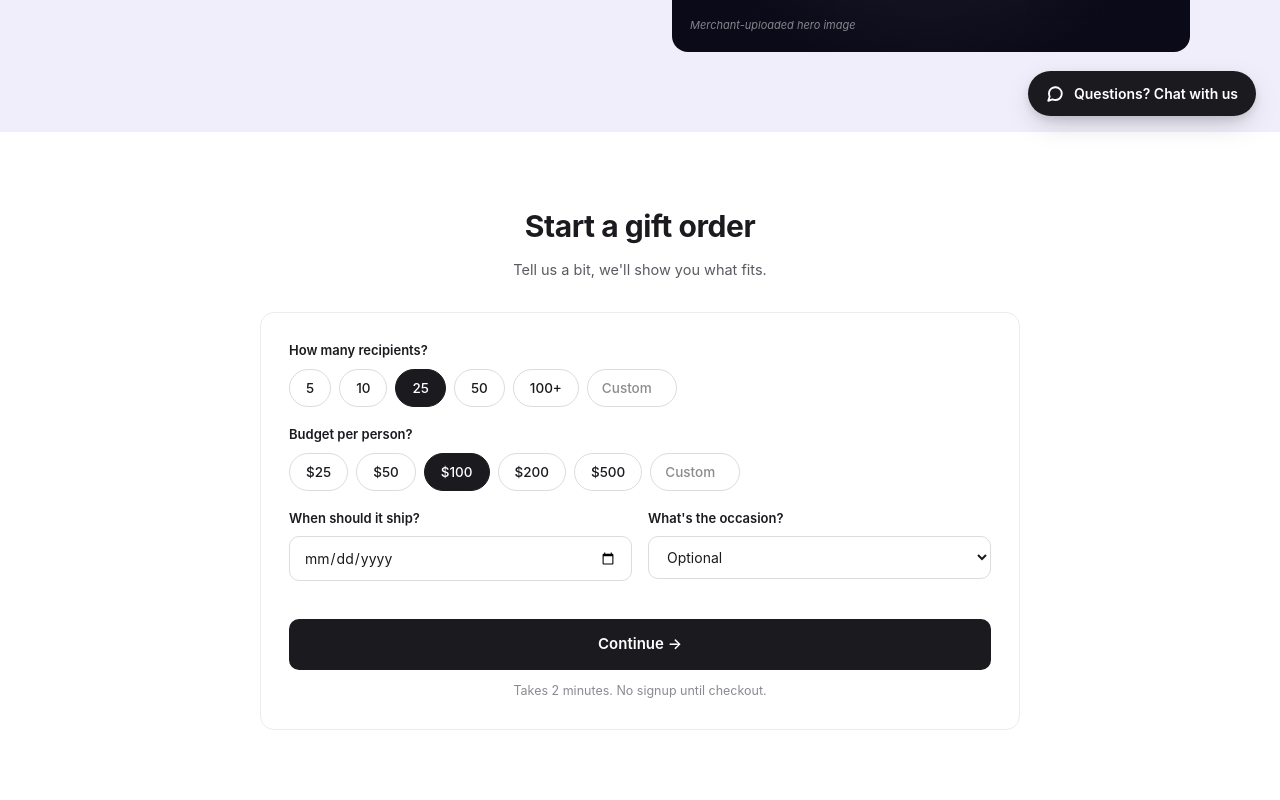
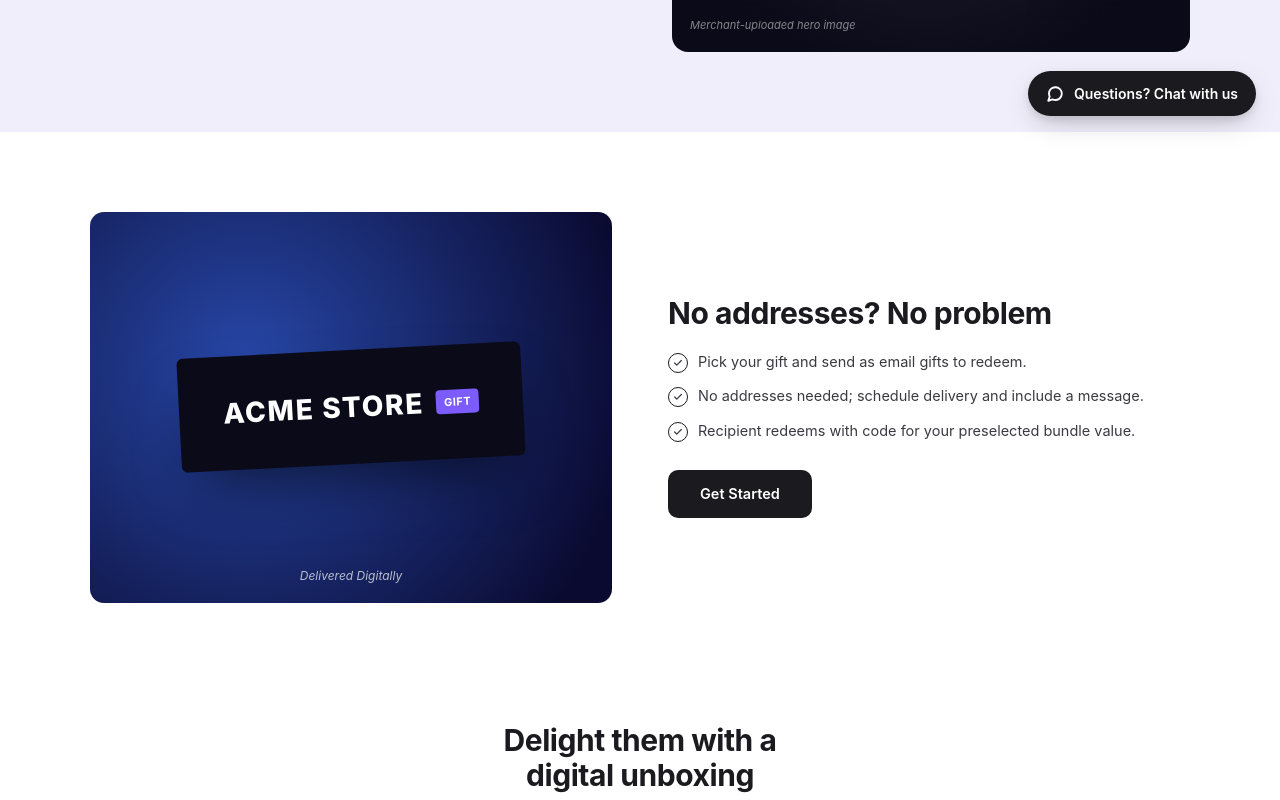
Before and after one commit to PlasmaLemur88/giftwell-site, a Next.js app: page /landing-preview in a window 1280 px wide. Shown: the part 660-1460 px from the top of the page. Built offline with nearby package versions, Linux system fonts and the light colour scheme.

Commit message:
fix(landing-preview): drop 'Start a gift order' section
The form belongs inside the gifting flow that the hero CTAs route to,
not on the landing page. Landing is purely sales / marketing now.
Sections: Hero, No addresses, Digital unboxing, Bundles, How it works.

```diff
--- a/app/landing-preview/page.tsx
+++ b/app/landing-preview/page.tsx
@@ -22,10 +22,6 @@ const BUNDLES: Bundle[] = [
 
 export default function LandingPreviewPage() {
   const [chatOpen, setChatOpen] = useState(false);
-  const [recipientCount, setRecipientCount] = useState('25');
-  const [budget, setBudget] = useState('100');
-  const [date, setDate] = useState('');
-  const [occasion, setOccasion] = useState('');
 
   return (
     <div style={{ fontFamily: '"Inter", -apple-system, BlinkMacSystemFont, sans-serif', color: '#1a1a1f', background: '#fff' }}>
@@ -39,12 +35,6 @@ export default function LandingPreviewPage() {
       <ThemeHeader />
 
       <Hero />
-      <QuickStartForm
-        recipientCount={recipientCount} setRecipientCount={setRecipientCount}
-        budget={budget} setBudget={setBudget}
-        date={date} setDate={setDate}
-        occasion={occasion} setOccasion={setOccasion}
-      />
       <NoAddressesSection />
       <DigitalUnboxingSection />
       <BundleShowcase />
@@ -193,142 +183,7 @@ function Hero() {
   );
 }
 
-/* ─── 2. Quick-start form (the form Brandon wanted) ─── */
-
-const RECIPIENT_CHIPS = ['5', '10', '25', '50', '100+'];
-const BUDGET_CHIPS = ['$25', '$50', '$100', '$200', '$500'];
-
-function QuickStartForm({
-  recipientCount, setRecipientCount,
-  budget, setBudget,
-  date, setDate,
-  occasion, setOccasion,
-}: {
-  recipientCount: string; setRecipientCount: (v: string) => void;
-  budget: string; setBudget: (v: string) => void;
-  date: string; setDate: (v: string) => void;
-  occasion: string; setOccasion: (v: string) => void;
-}) {
-  return (
-    <section id="start" style={{ background: '#fff', padding: '72px 32px' }}>
-      <div style={{ maxWidth: 760, margin: '0 auto' }}>
-        <div style={{ textAlign: 'center', marginBottom: 32 }}>
-          <h2 style={{ fontSize: 30, fontWeight: 700, letterSpacing: '-0.015em', margin: '0 0 10px' }}>
-            Start a gift order
-          </h2>
-          <p style={{ fontSize: 14.5, color: '#5a5a62', margin: 0 }}>
-            Tell us a bit, we'll show you what fits.
-          </p>
-        </div>
-
-        <div style={{
-          background: '#fff', borderRadius: 14, padding: 28,
-          border: '1px solid #ececef',
-        }}>
-          <FieldGroup label="How many recipients?">
-            <div style={{ display: 'flex', gap: 8, flexWrap: 'wrap' }}>
-              {RECIPIENT_CHIPS.map((c) => (
-                <Chip key={c} active={recipientCount === c} onClick={() => setRecipientCount(c)}>{c}</Chip>
-              ))}
-              <input
-                type="text"
-                placeholder="Custom"
-                value={RECIPIENT_CHIPS.includes(recipientCount) ? '' : recipientCount}
-                onChange={(e) => setRecipientCount(e.target.value)}
-                style={chipInput}
-              />
-            </div>
-          </FieldGroup>
-
-          <FieldGroup label="Budget per person?">
-            <div style={{ display: 'flex', gap: 8, flexWrap: 'wrap' }}>
-              {BUDGET_CHIPS.map((c) => (
-                <Chip key={c} active={budget === c.replace('$', '')} onClick={() => setBudget(c.replace('$', ''))}>{c}</Chip>
-              ))}
-              <input
-                type="text"
-                placeholder="Custom"
-                value={BUDGET_CHIPS.map((c) => c.replace('$', '')).includes(budget) ? '' : budget}
-                onChange={(e) => setBudget(e.target.value)}
-                style={chipInput}
-              />
-            </div>
-          </FieldGroup>
-
-          <div style={{ display: 'grid', gridTemplateColumns: '1fr 1fr', gap: 16 }}>
-            <FieldGroup label="When should it ship?">
-              <input type="date" value={date} onChange={(e) => setDate(e.target.value)} style={textInput} />
-            </FieldGroup>
-            <FieldGroup label="What's the occasion?">
-              <select value={occasion} onChange={(e) => setOccasion(e.target.value)} style={textInput}>
-                <option value="">Optional</option>
-                <option value="thanks">Client thank-you</option>
-                <option value="newhire">New hire</option>
-                <option value="holiday">Holiday</option>
-                <option value="promotion">Promotion</option>
-                <option value="other">Other</option>
-              </select>
-            </FieldGroup>
-          </div>
-
-          <button style={{
-            width: '100%', marginTop: 20, padding: '14px 24px', borderRadius: 10,
-            background: '#1a1a1f', color: '#fff',
-            border: 'none', fontSize: 15, fontWeight: 600, cursor: 'pointer',
-          }}>
-            Continue →
-          </button>
-
-          <p style={{ fontSize: 12.5, color: '#8a8a93', textAlign: 'center', margin: '12px 0 0' }}>
-            Takes 2 minutes. No signup until checkout.
-          </p>
-        </div>
-      </div>
-    </section>
-  );
-}
-
-function FieldGroup({ label, children }: { label: string; children: React.ReactNode }) {
-  return (
-    <div style={{ marginBottom: 18 }}>
-      <label style={{ display: 'block', fontSize: 13, fontWeight: 600, marginBottom: 8, color: '#1a1a1f' }}>{label}</label>
-      {children}
-    </div>
-  );
-}
-
-function Chip({ active, onClick, children }: { active: boolean; onClick: () => void; children: React.ReactNode }) {
-  return (
-    <button
-      type="button"
-      onClick={onClick}
-      style={{
-        all: 'unset', cursor: 'pointer',
-        padding: '8px 16px', borderRadius: 999, fontSize: 13.5, fontWeight: 500,
-        background: active ? '#1a1a1f' : '#fff',
-        color: active ? '#fff' : '#1a1a1f',
-        border: `1px solid ${active ? '#1a1a1f' : '#dcdcde'}`,
-        transition: 'all 120ms ease',
-      }}
-    >
-      {children}
-    </button>
-  );
-}
-
-const chipInput: React.CSSProperties = {
-  padding: '8px 14px', borderRadius: 999, fontSize: 13.5, fontWeight: 500,
-  background: '#fff', border: '1px solid #dcdcde', width: 90,
-  fontFamily: 'inherit', outline: 'none',
-};
-
-const textInput: React.CSSProperties = {
-  width: '100%', padding: '11px 14px', borderRadius: 10, fontSize: 14,
-  background: '#fff', border: '1px solid #dcdcde',
-  fontFamily: 'inherit', outline: 'none', color: '#1a1a1f',
-};
-
-/* ─── 3. "No addresses? No problem" (image + bullets + CTA, split) ─── */
+/* ─── 2. "No addresses? No problem" (image + bullets + CTA, split) ─── */
 
 function NoAddressesSection() {
   const items = [
```
